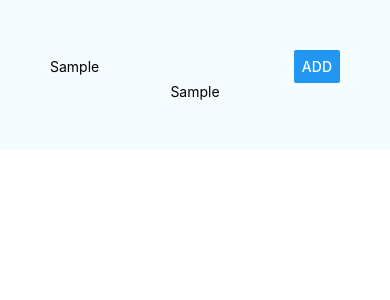
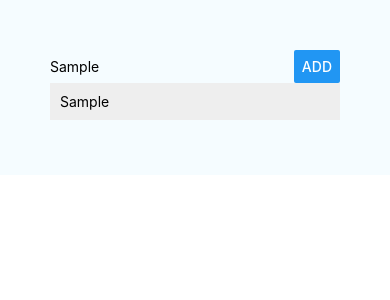
Before and after one commit to BryantCabrera/ReactNativePractice, a React Native app: screen / in a window 390 px wide. Both pictures are taken after typing "Sample" into the empty fields and a click on the button "ADD". Shown: the top 300 px of the page. Built offline with nearby package versions, Linux system fonts and the light colour scheme.

Commit message:
Bryant modularizes App.js into components.

```diff
--- a/App.js
+++ b/App.js
@@ -6,8 +6,11 @@
  * @flow
  */
 
-import React, {Component} from 'react';
-import {Platform, StyleSheet, Text, View, TextInput, Button} from 'react-native';
+import React, { Component } from 'react';
+import { Platform, StyleSheet, View } from 'react-native';
+
+import PlaceInput from './src/components/PlaceInput/PlaceInput';
+import PlaceList from './src/components/PlaceList/PlaceList';
 
 const instructions = Platform.select({
   ios: 'Press Cmd+R to reload,\n' + 'Cmd+D or shake for dev menu',
@@ -18,48 +21,27 @@
 
 export default class App extends Component {
     state = {
-        placeName: '',
         places: []
     };
 
-    placeNameChangedHandler = val => {
-        this.setState({
-            placeName: val
-        });
-    };
-
-    placeSubmitHandler = () => {
-        if (this.state.placeName.trim() === '') {
-            return;
-        }
+    placeAddedHandler = placeName => {
+        //abstracted to PlaceInput.js component
+        // if (this.state.placeName.trim() === '') {
+        //     return;
+        // }
 
         this.setState(prevState => {
             return {
-                places: prevState.places.concat(prevState.placeName)
+                places: prevState.places.concat(placeName)
             }
         });
     };
 
     render() {
-        const placesOutput = this.state.places.map((place, i) => (
-            <Text key={i}>{place}</Text>
-        ))
         return (
             <View style={styles.container}>
-                <View style={styles.inputContainer}>
-                    <TextInput
-                        // style={{width: 300, borderColor: "black", borderWidth: 1}}
-                        // style={{width: 300}}
-                        style={styles.placeInput}
-                        placeholder="An Awesome Place"
-                        value={this.state.placeName}
-                        onChangeText={this.placeNameChangedHandler}
-                    />
-                    <Button title="Add" style={styles.placeButton} onPress={this.placeSubmitHandler}/>
-                </View>
-                <View>
-                    {placesOutput}
-                </View>
+                <PlaceInput onPlaceAdded={this.placeAddedHandler}/>
+                <PlaceList places={this.state.places}/>
             </View>
         );
     }
@@ -71,19 +53,6 @@
         padding: 50,
         justifyContent: 'flex-start',
         alignItems: 'center',
-        backgroundColor: '#F5FCFF',
-    },
-    inputContainer: {
-        // flex: 1,
-        width: "100%",
-        flexDirection: "row",
-        justifyContent: "space-between",
-        alignItems: "center"
-    },
-    placeInput: {
-        width: "70%"
-    },
-    placeButton: {
-        width: "30%"
+        backgroundColor: '#F5FCFF'
     }
 });
--- /dev/null
+++ b/src/components/ListItem/ListItem.js
@@ -0,0 +1,19 @@
+import React from 'react';
+import { View, Text, StyleSheet } from 'react-native';
+
+const listItem = (props) => (
+    <View style={styles.listItem}>
+        <Text>{props.placeName}</Text>
+    </View>
+);
+
+const styles = StyleSheet.create({
+    listItem: {
+        width: "100%",
+        marginBottom: 5,
+        padding: 10,
+        backgroundColor: "#eee"
+    }
+});
+
+export default listItem;
--- /dev/null
+++ b/src/components/PlaceInput/PlaceInput.js
@@ -0,0 +1,56 @@
+import React, { Component } from 'react';
+import { View, TextInput, Button, StyleSheet } from 'react-native';
+
+class PlaceInput extends Component {
+    state = {
+        placeName: ''
+    };
+
+    placeNameChangedHandler = val => {
+        this.setState({
+            placeName: val
+        });
+    };
+
+    placeSubmitHandler = () => {
+        if (this.state.placeName.trim() === '') {
+            return;
+        }
+
+        this.props.onPlaceAdded(this.state.placeName);
+    };
+
+    render () {
+        return (
+            <View style={styles.inputContainer}>
+                <TextInput
+                    // style={{width: 300, borderColor: "black", borderWidth: 1}}
+                    // style={{width: 300}}
+                    style={styles.placeInput}
+                    placeholder="An Awesome Place"
+                    value={this.state.placeName}
+                    onChangeText={this.placeNameChangedHandler}
+                />
+                <Button title="Add" style={styles.placeButton} onPress={this.placeSubmitHandler}/>
+            </View>
+        )
+    }
+};
+
+const styles = StyleSheet.create({
+    inputContainer: {
+        // flex: 1,
+        width: "100%",
+        flexDirection: "row",
+        justifyContent: "space-between",
+        alignItems: "center"
+    },
+    placeInput: {
+        width: "70%"
+    },
+    placeButton: {
+        width: "30%"
+    }
+});
+
+export default PlaceInput;
--- /dev/null
+++ b/src/components/PlaceList/PlaceList.js
@@ -0,0 +1,25 @@
+import React from 'react';
+import { View, StyleSheet } from 'react-native';
+
+import ListItem from '../ListItem/ListItem';
+
+const placeList = (props) => {
+    const placesOutput = props.places.map((place, i) => (
+        // <Text key={i}>{place}</Text>
+        <ListItem key={i} placeName={place}/>
+    ))
+
+    return (
+        <View style={styles.listContainer}>
+            {placesOutput}
+        </View>
+    )
+}
+
+const styles = StyleSheet.create({
+    listContainer: {
+        width: "100%"
+    }
+})
+
+export default placeList;
```
